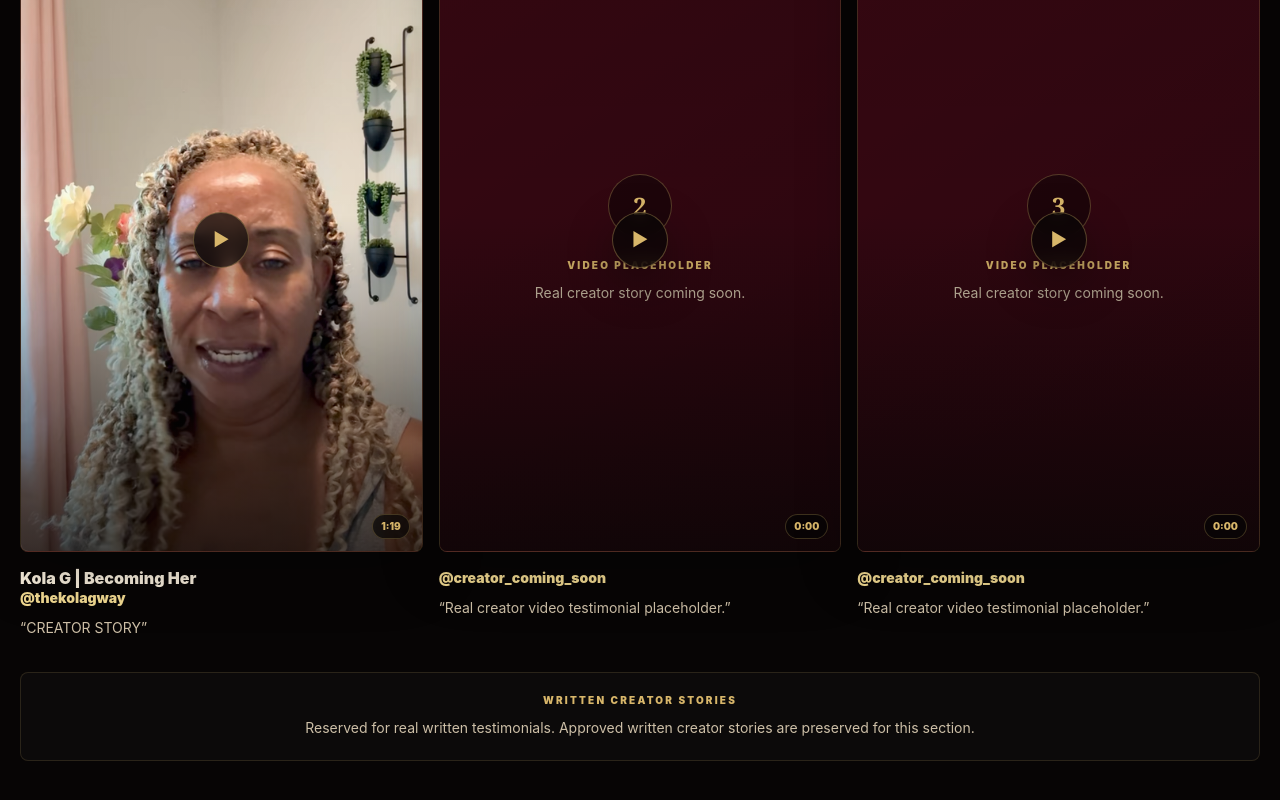
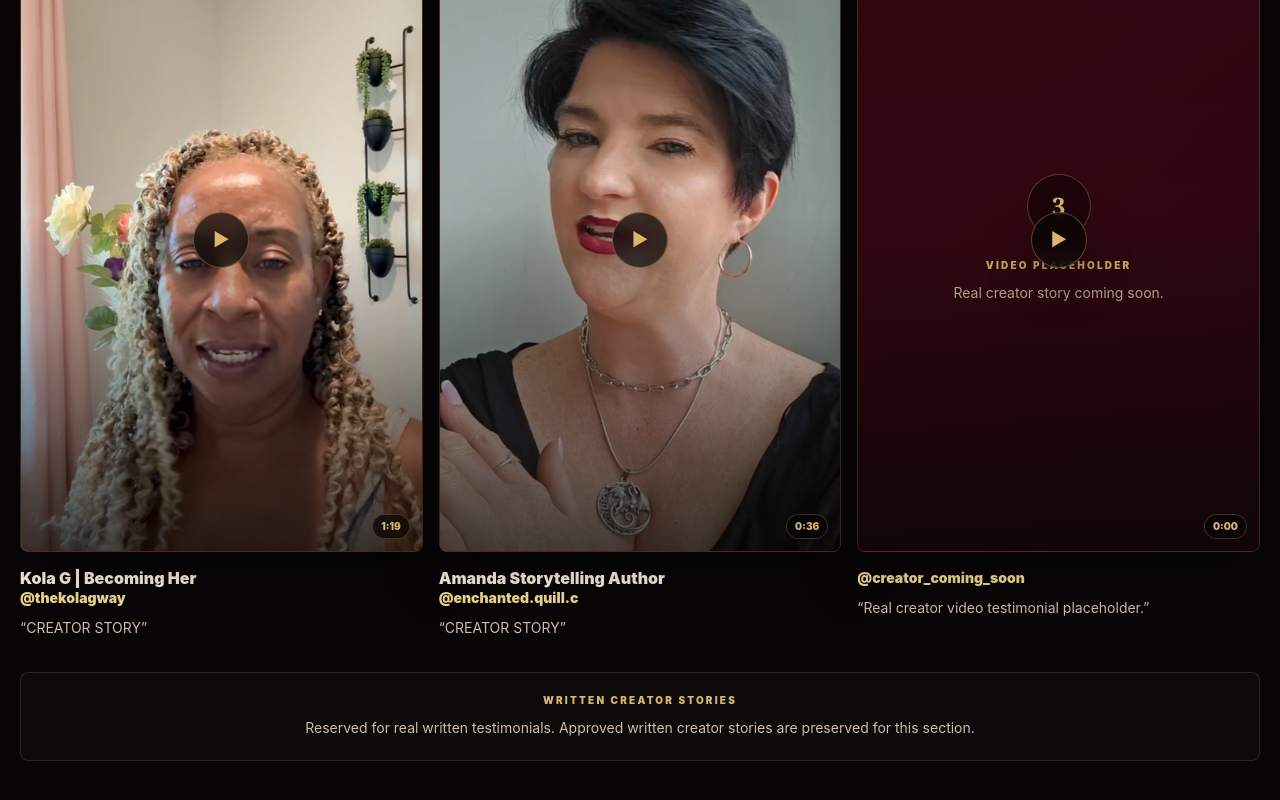
Before and after one commit to roseagencylive/rose-agency-website, a Next.js app: page / in a window 1280 px wide. Shown: the part 1200-2000 px from the top of the page. Built offline with nearby package versions, Linux system fonts and the light colour scheme.

Commit message:
Add Amanda video testimonial

```diff
--- a/components/testimonials-section.tsx
+++ b/components/testimonials-section.tsx
@@ -22,9 +22,12 @@ const videoTestimonials: VideoTestimonial[] = [
     posterSrc: '/images/kola-g-testimonial-poster.png',
   },
   {
-    handle: '@creator_coming_soon',
-    quote: 'Real creator video testimonial placeholder.',
-    duration: '0:00',
+    displayName: 'Amanda Storytelling Author',
+    handle: '@enchanted.quill.c',
+    quote: 'CREATOR STORY',
+    duration: '0:36',
+    videoSrc: '/videos/amanda-storytelling-author-testimonial.mp4',
+    posterSrc: '/images/amanda-storytelling-author-testimonial-poster.png',
   },
   {
     handle: '@creator_coming_soon',
```
Also changed, not shown: public/images/amanda-storytelling-author-testimonial-poster.png (added), 1 other file (tests, documents, lock files or other folders).
